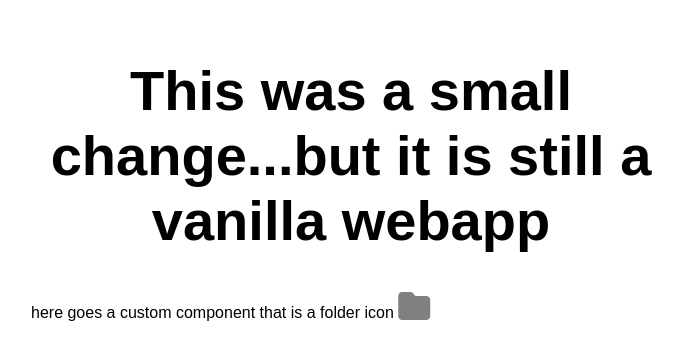
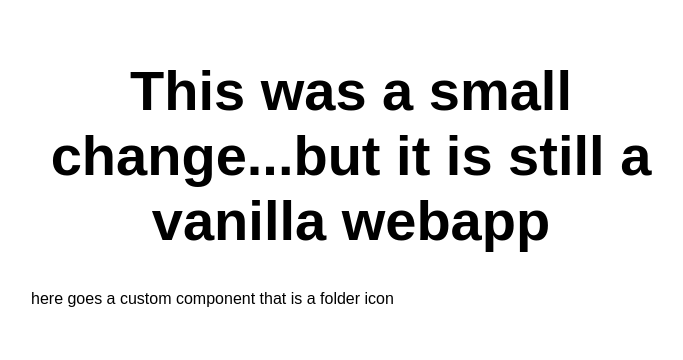
Before and after one commit to xavierbox/my-first-static-web-app, a website: page src/index.html in a window 1280 px wide. Shown: the whole page, without its empty margins (289-972 px from the left). Drawn offline with Linux system fonts and the light colour scheme.

Commit message:
removed component and script

```diff
--- a/src/index.html
+++ b/src/index.html
@@ -5,13 +5,13 @@
   <meta charset="UTF-8">
   <meta name="viewport" content="width=device-width, initial-scale=1.0">
   <link rel="stylesheet" href="styles.css">
-  <link rel="stylesheet"  href="https://cdnjs.cloudflare.com/ajax/libs/font-awesome/6.5.0/css/all.min.css"/>
+  <link rel="stylesheet" href="https://cdnjs.cloudflare.com/ajax/libs/font-awesome/6.5.0/css/all.min.css"/>
 
 
   <title>Vanilla JavaScript App</title>
 </head>
 
-<script>
+<!-- script>
 
   class FolderComponent extends HTMLElement {
     constructor() {
@@ -49,14 +49,16 @@
   }
 
   customElements.define('folder-component', FolderComponent);
-</script>
+</script -->
+
+
 
 <body>
   <main>
     <h1>This was a small change...but it is still a vanilla webapp</h1>
 
     here goes a custom component that is a folder icon
-    <folder-component></folder-component>
+    <!-- folder-component></folder-component -->
   </main>
 </body>
 
```
